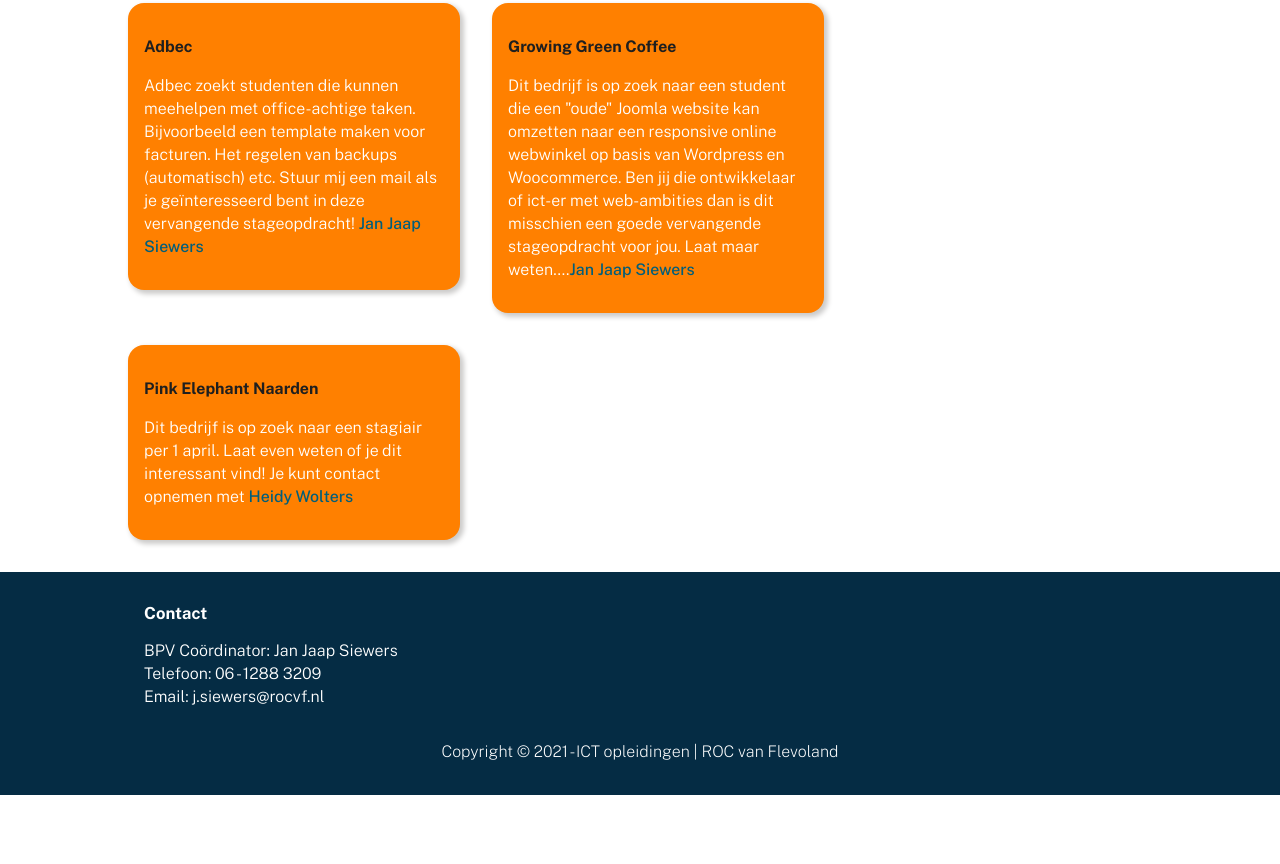
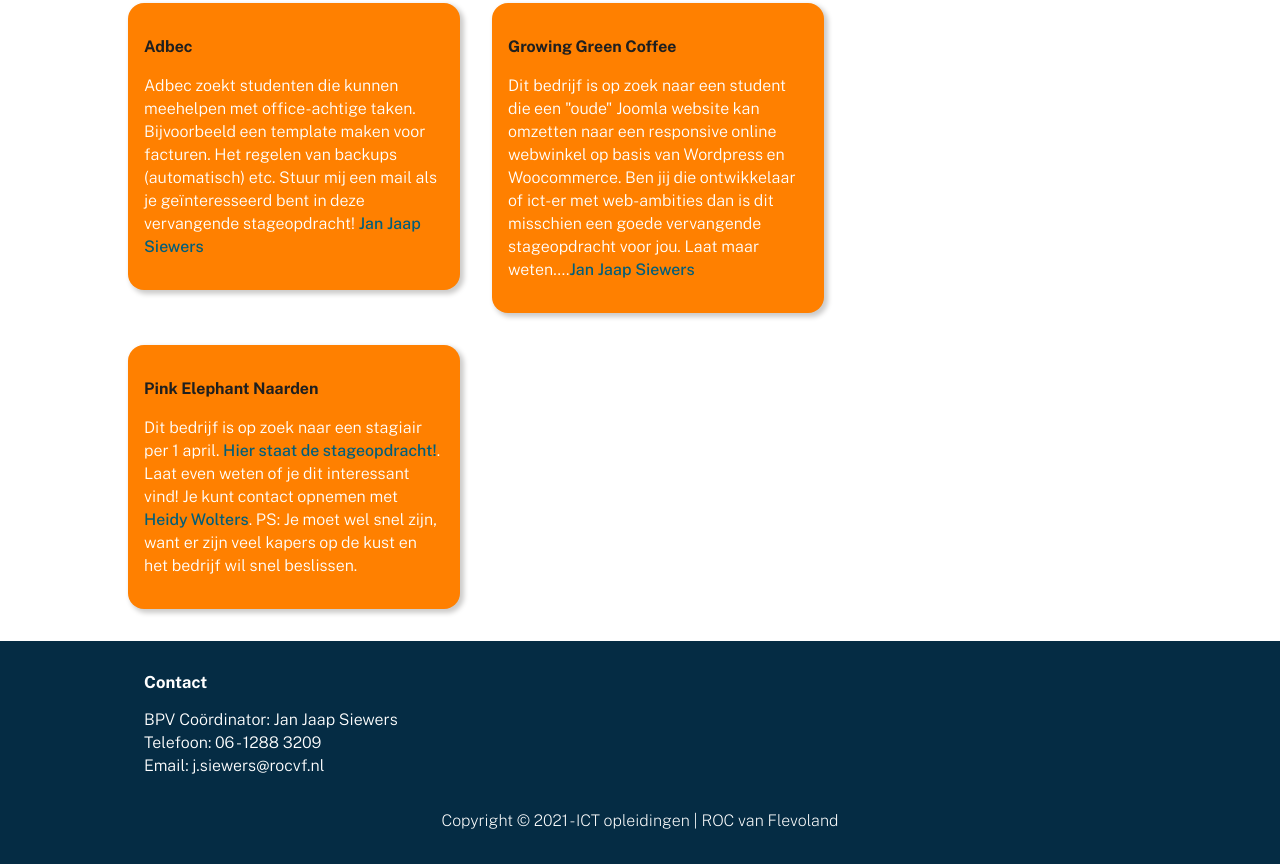
Before and after one commit to siewers32/ictbpvwc, a website: page public_html/index.html in a window 1280 px wide. Shown: the part 8535-9399 px from the top of the page. Before the commit the page ends 9330 px from the top, so only its background shows below. Drawn offline with Linux system fonts and the light colour scheme.

Commit message:
Pink Elephant aangepast

```diff
--- a/public_html/index.html
+++ b/public_html/index.html
@@ -658,7 +658,7 @@
         </ad-item>
         <ad-item slot="item">
             <span slot="title">Pink Elephant Naarden</span>
-            <span slot="description">Dit bedrijf is op zoek naar een stagiair per 1 april. Laat even weten of je dit interessant vind! Je kunt contact opnemen met <a href="mailto:heidy.wolters@pinkelephant.nl">Heidy Wolters</a></span>
+            <span slot="description">Dit bedrijf is op zoek naar een stagiair per 1 april. <a href="https://www.pinkelephant.nl/vacatures/stageopdracht-mbo-ict/">Hier staat de stageopdracht!</a>. Laat even weten of je dit interessant vind! Je kunt contact opnemen met <a href="mailto:heidy.wolters@pinkelephant.nl">Heidy Wolters</a>.  PS: Je moet wel snel zijn, want er zijn veel kapers op de kust en het bedrijf wil snel beslissen.</span>.
             <span slot="naw"></span>
         </ad-item>
     </ad-panel>
```
Also changed, not shown: src/index.html (+1 -1 lines).
